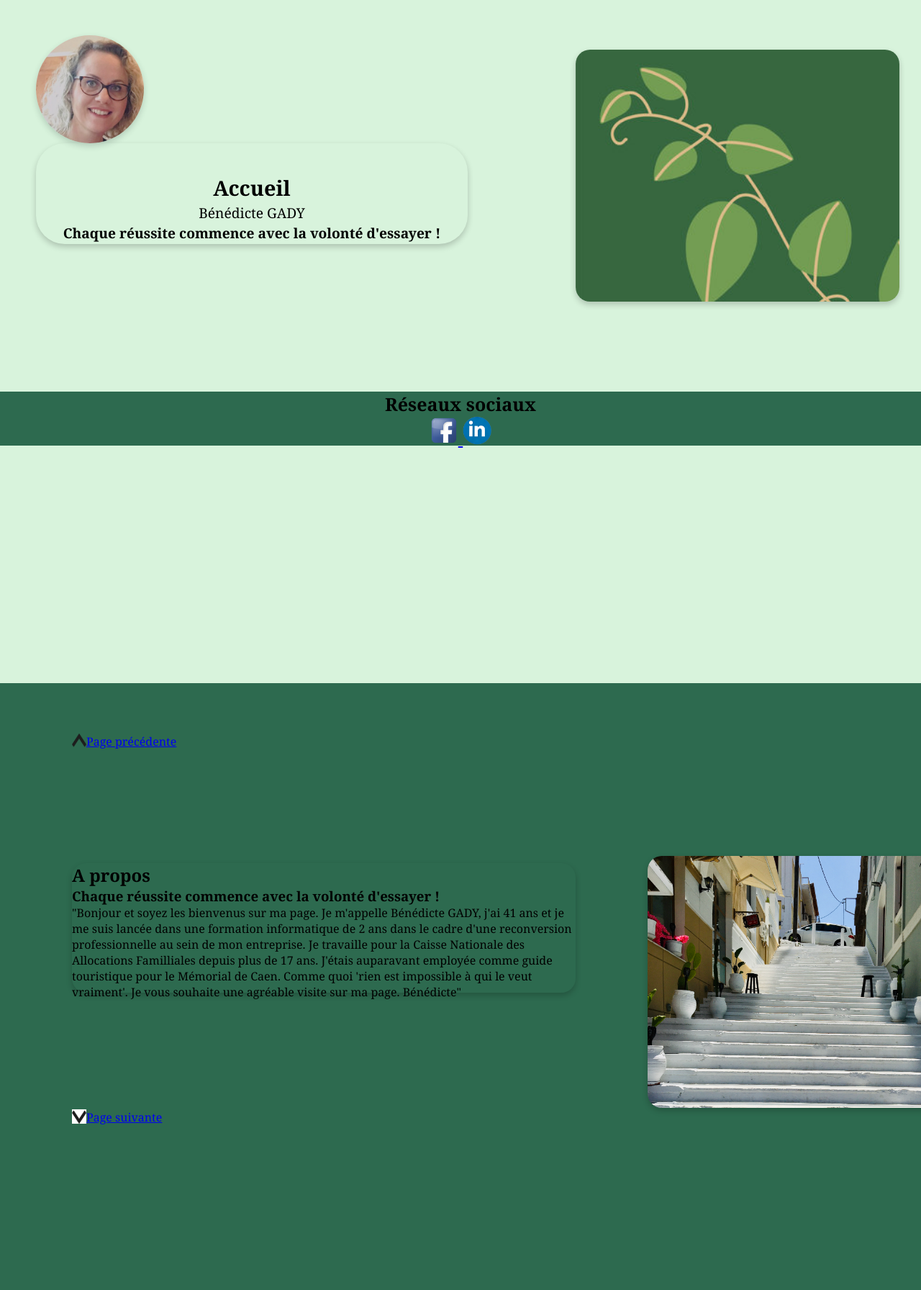
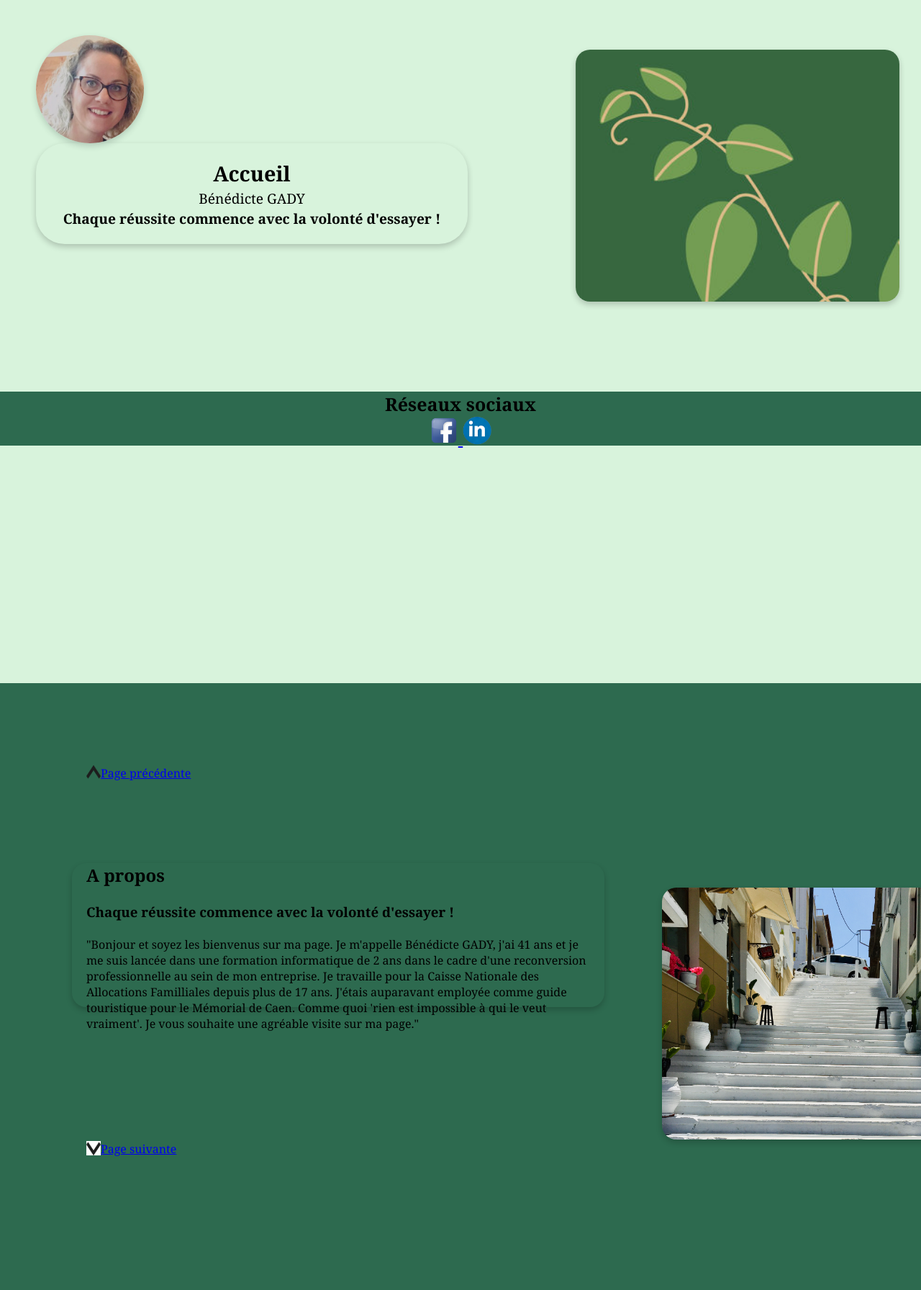
Before and after one commit to Benedicte141/AP-SLAM, a PHP site: page / in a window 1280 px wide; the page is wider, and only the part inside the window is pictured. Shown: the part 181-1973 px from the top of that part at 72% size. Run offline with PHP 8.4, Linux system fonts and the light colour scheme.

Commit message:
MAJ 21/12/2023

```diff
--- a/css/portfolio.css
+++ b/css/portfolio.css
@@ -56,7 +56,8 @@
 }
 
 .card{
-padding-top: 40px;
+padding-top: 20px;
+padding-bottom: 20px;
 margin-bottom: 10px;
 margin-left: 50px;
 box-shadow: 0 4px 8px 0 rgba(0,0,0,0.2);
@@ -92,9 +93,11 @@
 
 .card2{
 width: 700px;
-height: 180px;
+height: 200px;
 font-family: Georgia;
 border-radius: 20px;
+padding-left: 20px;
+padding-right: 20px;
 box-shadow: 0 4px 8px 0 rgba(0,0,0,0.2);
 margin-left: 100px;
 margin-top: 50px;
@@ -143,8 +146,9 @@
 
 .card6{
 width: 1300px;
-height: 300px;
+height: 280px;
 padding-left: 30px;
+padding-right: 30px;
 font-family: Georgia;
 border-radius: 20px;
 box-shadow: 0 4px 8px 0 rgba(0,0,0,0.2);
--- a/data/apropos.yaml
+++ b/data/apropos.yaml
@@ -7,5 +7,4 @@
     travaille pour la Caisse Nationale des Allocations Familliales depuis plus de 17 ans.
     J'étais auparavant employée comme guide touristique pour le Mémorial de Caen. Comme quoi
     'rien est impossible à qui le veut vraiment'.
-    Je vous souhaite une agréable visite sur ma page.
-    Bénédicte"
+    Je vous souhaite une agréable visite sur ma page."
--- a/php/apropos.php
+++ b/php/apropos.php
@@ -4,8 +4,8 @@
 $data=yaml_parse_file('data/apropos.yaml');
 //print_array($data);
 
-echo "<h1>".$data["titre"]."</h1>\n";
+echo "<h1>".$data["titre"]."</h1><br>\n";
 
-echo "<p><h3>".ucfirst($data["accroche"])."</h3></p>\n";
+echo "<p><h3>".ucfirst($data["accroche"])."</h3></p><br>\n";
 
 echo "<p>".ucfirst($data["presentation"])."</p>\n";
--- a/php/verification.php
+++ b/php/verification.php
@@ -26,12 +26,11 @@
 <?php
 
 if($_POST['captcha']==$_SESSION['captcha']){
-ini_set('SMTP','smtp.free.fr');
 mail($to, $subject, $message, $headers);
 echo 'Votre message a bien été envoyé';
 
 }else{
-echo 'Le captcha entré est invalide. <a href="/Contact.php">Recommencez</a>';
+echo 'Le captcha entré est invalide. <a href="../index.php#contact">Recommencez</a>';
 
 }
 
```
